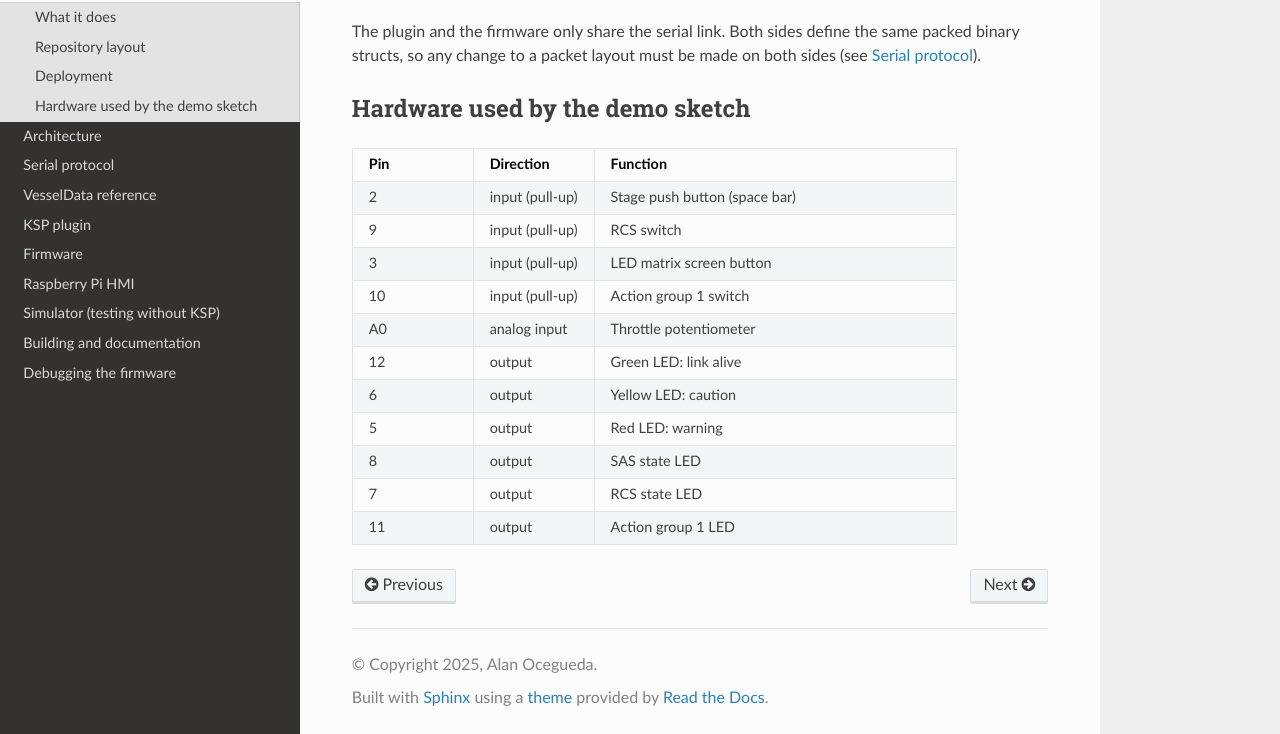
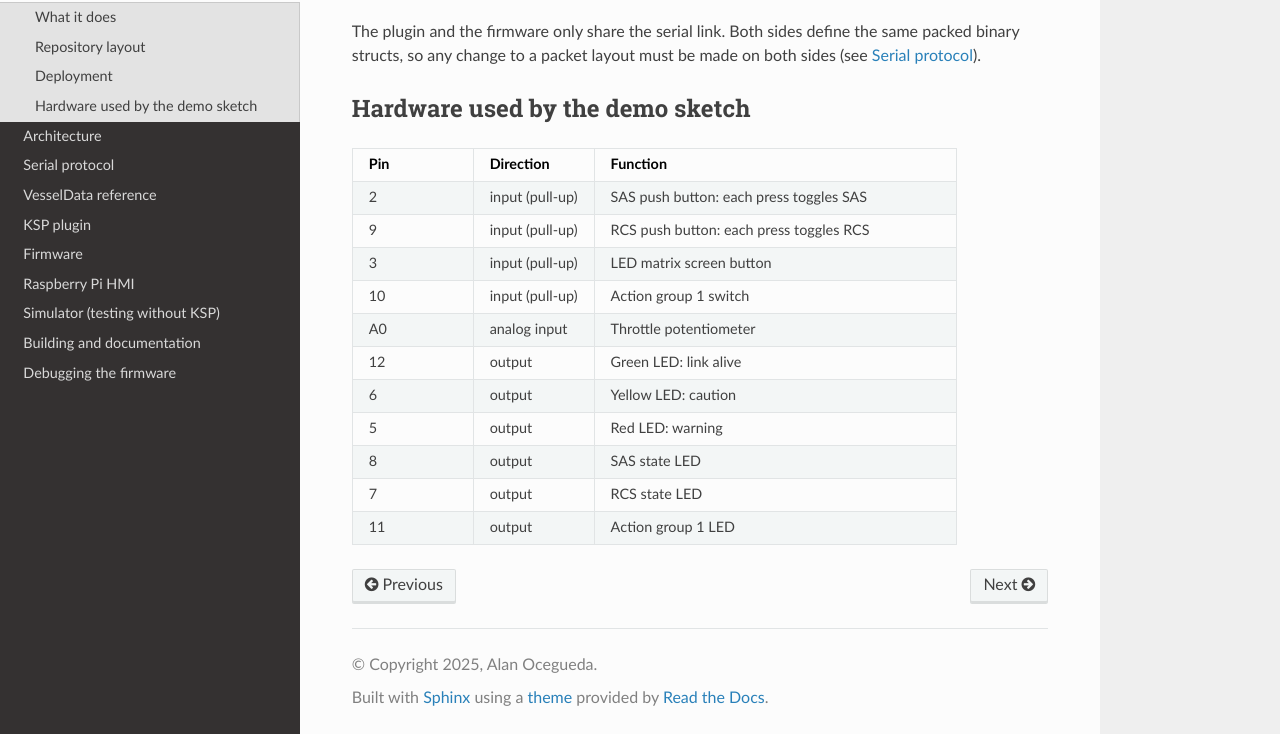
Before and after one commit to AlaNLrdE/KSPKontroller, a Sphinx documentation site: the page built from docs/overview.rst, in a window 1280 px wide and 900 px high, scrolled down 696 px, cut to the strip 166-900 px from the top of the window. Built offline with Sphinx 7.4.7 and the Read the Docs theme 3.1.0, drawn with Linux system fonts in a browser that asks for light colours.

Commit message:
Firmware: pin 9 becomes an RCS toggle button, like SAS
RCS was read as a switch level, so a push button only held RCS on while pressed.
Each press now sets the RCS bit to the opposite of AGRCS and leaves it; bounce is
ignored for RCSDEBOUNCE (150 ms); idle level learned while disconnected.

Co-Authored-By: Claude Opus 5.5 <noreply@anthropic.com>

```diff
--- a/docs/overview.rst
+++ b/docs/overview.rst
@@ -53,10 +53,10 @@ Hardware used by the demo sketch
      - Function
    * - 2
      - input (pull-up)
-     - Stage push button (space bar)
+     - SAS push button: each press toggles SAS
    * - 9
      - input (pull-up)
-     - RCS switch
+     - RCS push button: each press toggles RCS
    * - 3
      - input (pull-up)
      - LED matrix screen button
```
Also changed, not shown: 2 other files.
